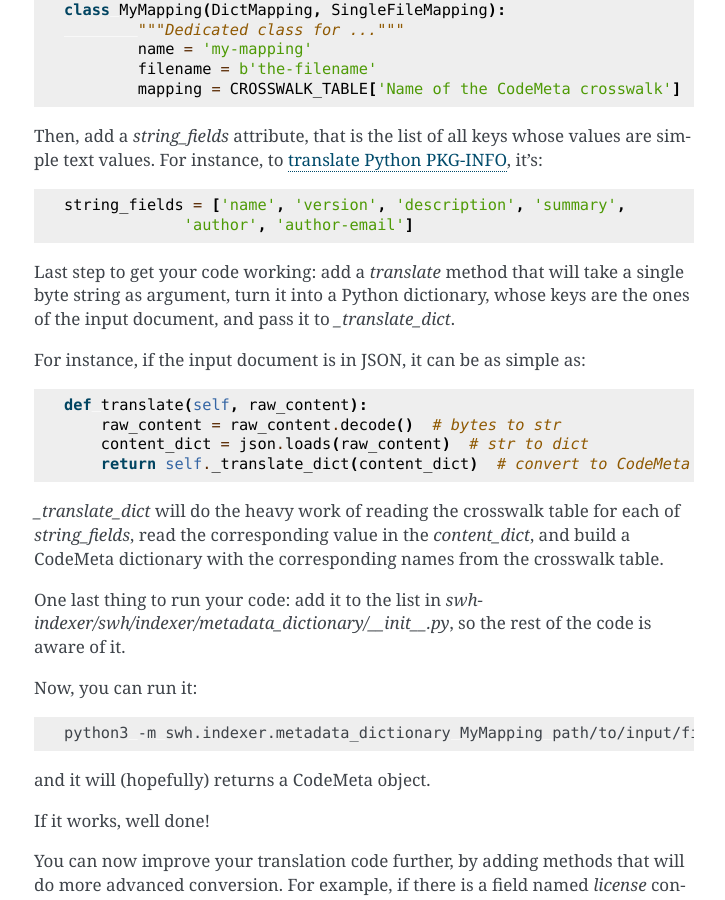
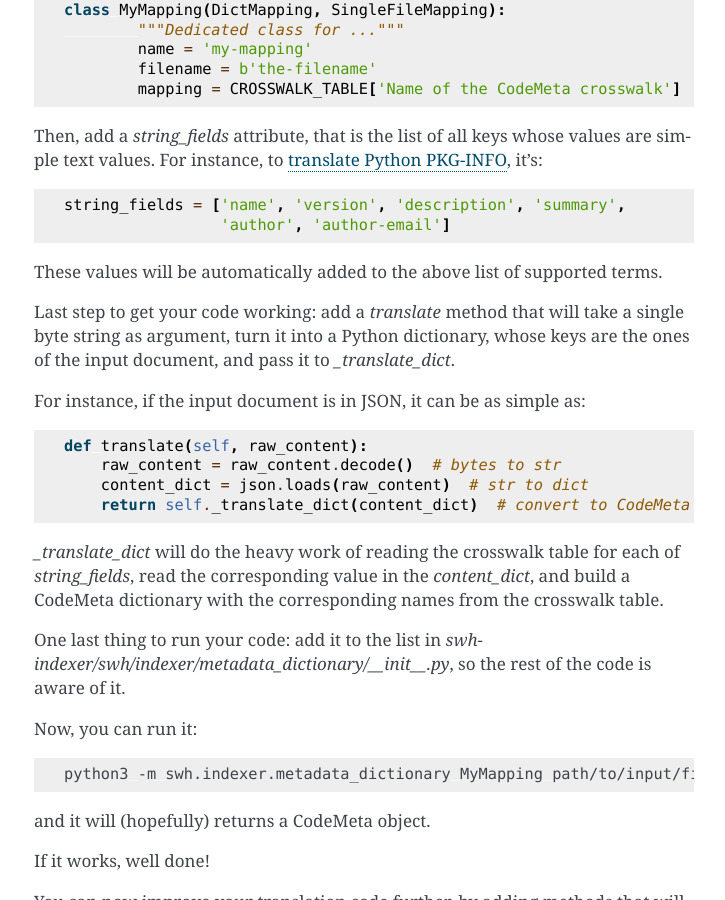
Before and after one commit to SoftwareHeritage/swh-indexer, a Sphinx documentation site: the page built from docs/metadata-workflow.rst, in a window 1280 px wide and 900 px high, scrolled down 2816 px. Shown: the whole window, without its empty margins (386-1111 px from the left). Built offline with Sphinx 7.4.7, drawn with Linux system fonts in a browser that asks for light colours; pages that are not in the unit, such as notebooks, are missing from menus.

Commit message:
Better explain what the 'string fields' are.

```diff
--- a/docs/metadata-workflow.rst
+++ b/docs/metadata-workflow.rst
@@ -151,8 +151,12 @@ values are simple text values. For instance, to
 
 .. code-block:: python
 
-	string_fields = ['name', 'version', 'description', 'summary',
+    string_fields = ['name', 'version', 'description', 'summary',
                      'author', 'author-email']
+
+
+These values will be automatically added to the above list of
+supported terms.
 
 .. _translate Python PKG-INFO: https://forge.softwareheritage.org/source/swh-indexer/browse/master/swh/indexer/metadata_dictionary/python.py
 
```
